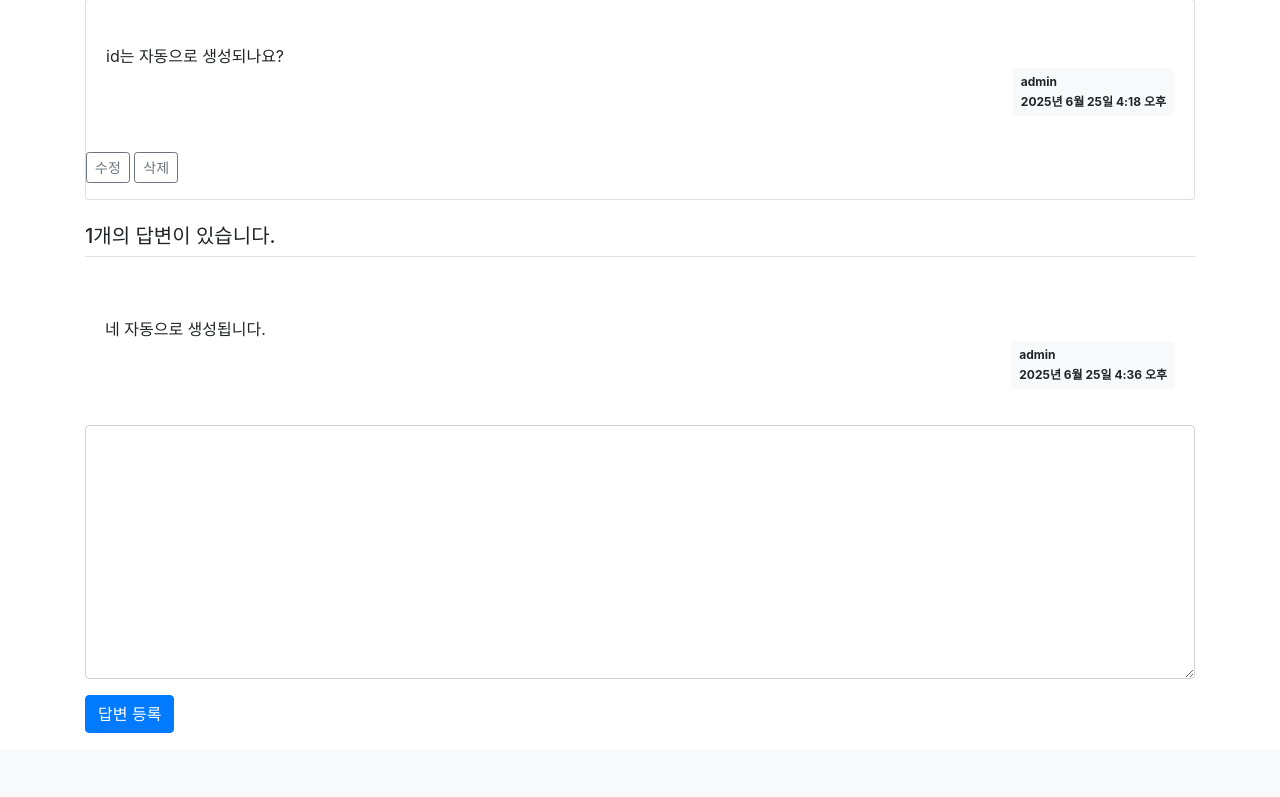
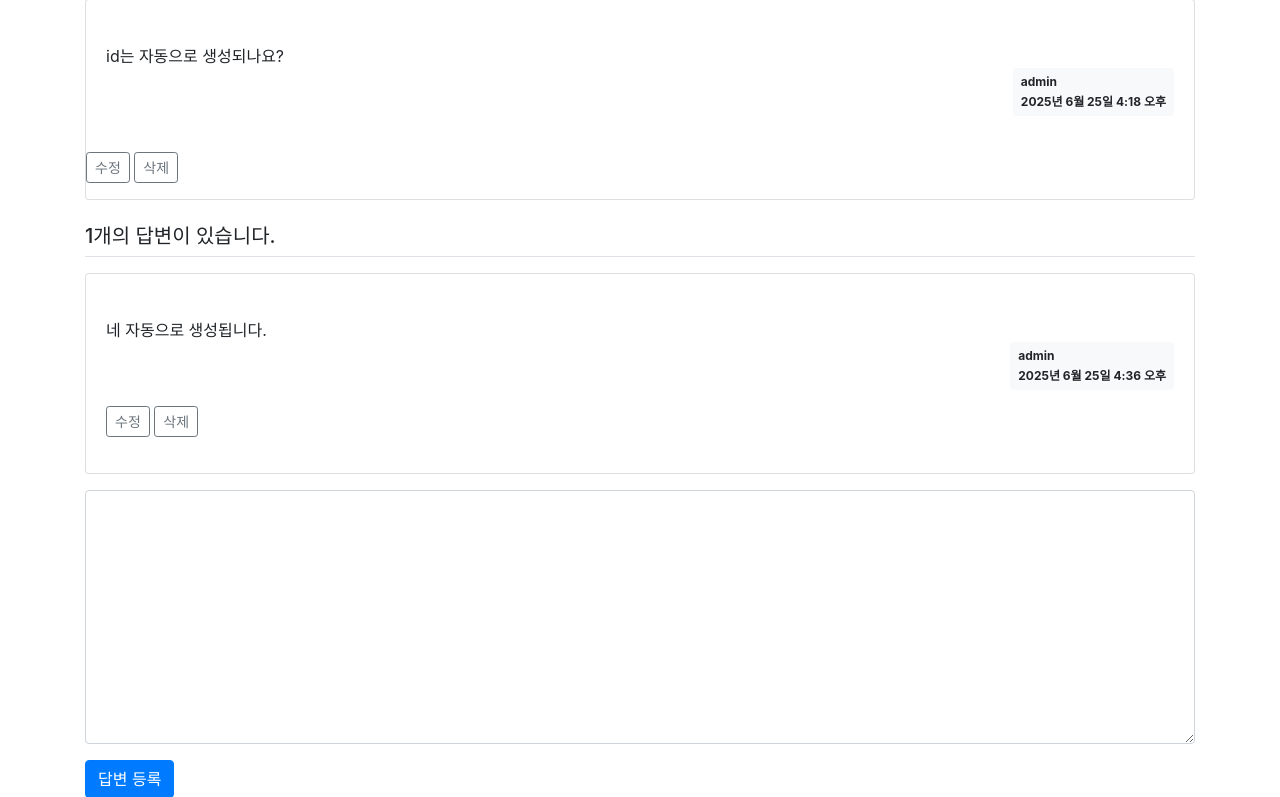
Before and after one commit to jovytree/Practice, a Django app: page /pybo/answer/create/2/ in a window 1280 px wide. Shown: the part 145-942 px from the top of the page. Before the commit the page ends 878 px from the top, so only its background shows below. Run offline with Django 5.2, Linux system fonts and the light colour scheme; a user stored in the database is signed in; data comes from the database, SQL or seed files in the repository; both versions use the stored data as it was after the commit; some libraries are stand-ins or nearby versions.

Commit message:
답변 수정&삭제 기능 추가, 질문 및 답변 수정일시 표시

```diff
--- a/Do_it_django/pybo/urls.py
+++ b/Do_it_django/pybo/urls.py
@@ -14,4 +14,8 @@ urlpatterns = [
          name='question_modify'),
     path('question/delete/<int:question_id>/', views.question_delete,
          name='question_delete'),
+    path('answer/modify/<int:answer_id>/', views.answer_modify,
+         name='answer_modify'),
+    path('answer/delete/<int:answer_id>/', views.answer_delete,
+         name='answer_delete'),
 ]
--- a/Do_it_django/pybo/views.py
+++ b/Do_it_django/pybo/views.py
@@ -1,6 +1,6 @@
 from django.shortcuts import render, get_object_or_404, redirect
 from django.http import HttpResponse
-from .models import Question
+from .models import Question, Answer
 from django.utils import timezone
 from .forms import QuestionForm, AnswerForm
 from django.core.paginator import Paginator
@@ -138,3 +138,38 @@ def question_delete(request, question_id):
         return redirect('pybo:detail', question_id=question.id)
     question.delete()
     return redirect('pybo:index')
+
+@login_required(login_url='common:login')
+def answer_modify(request, answer_id):
+    """
+    pybo 답변 수정
+    """
+    answer = get_object_or_404(Answer, pk=answer_id)
+    if request.user != answer.author:
+        messages.error(request, '수정권한이 없습니다.')
+        return redirect('pybo:detail', question_id=answer.question.id)
+
+    if request.method == 'POST':
+        form = AnswerForm(request.POST, instance=answer)
+        if form.is_valid():
+            answer = form.save(commit=False)
+            answer.author = request.user
+            answer.modify_date = timezone.now()
+            answer.save()
+            return redirect('pybo:detail', question_id=answer.question.id)
+    else:
+        form = AnswerForm(instance=answer)
+    context = {'answer': answer, 'form': form}
+    return render(request, 'pybo/answer_form.html', context)
+
+@login_required(login_url='common:login')
+def answer_delete(request, answer_id):
+    """
+    pybo 답변 삭제
+    """
+    answer = get_object_or_404(Answer, pk=answer_id)
+    if request.user != answer.author:
+        messages.error(request, '삭제권한이 없습니다.')
+    else:
+        answer.delete()
+    return redirect('pybo:detail', question_id=answer.question.id)
--- a/Do_it_django/templates/pybo/question_detail.html
+++ b/Do_it_django/templates/pybo/question_detail.html
@@ -16,6 +16,14 @@
                 {{ question.content }}
             </div>
             <div class="d-flex justify-content-end">
+                {# 수정일시 표시하기 #}
+                {% if question.modify_date %}
+                    <div class="badge badge-light p-2 text-left mx-3">
+                    <div class="mb-2">modified at</div>
+                    <div>{{ question.modify_date }}</div>
+                    </div>
+                {% endif %}
+                {# 작성자와 작성일시 표시하기 #}
                 <div class="badge badge-light p-2 text-left">
                     <div class="mb-2">{{ question.author.username }}</div>
                     <div>{{ question.create_date }}</div>
@@ -39,15 +47,34 @@
         {{ question.answer_set.count }}개의 답변이 있습니다.
     </h5>
     {% for answer in question.answer_set.all %}
+    <div class="card my-3">
         <div class="card-body">
             <div class="card-text" style="white-space: pre-line">
                 {{ answer.content }}
             </div>
             <div class="d-flex justify-content-end">
+                {# 답변 수정 일시 표시하기 #}
+                {% if answer.modify_date %}
+                    <div class="badge badge-light p-2 text-left mx-3">
+                    <div class="mb-2">modified at</div>
+                    <div>{{ answer.modify_date }}</div>
+                    </div>
+                {% endif %}
                 <div class="badge badge-light p-2 text-left">
                     <div class="mb-2">{{ answer.author.username }}</div>
                     <div>{{ answer.create_date }}</div>
                 </div>
+            </div>
+            {# 답변 수정 버튼 #}
+            {% if request.user == answer.author %}
+                <div class="my-3">
+                    <a href="{% url 'pybo:answer_modify' answer.id %}"
+                    class="btn btn-sm btn-outline-secondary">수정</a>
+                    {# 답변 삭제 버튼 #}
+                    <a href="#" class="delete btn btn-sm btn-outline-secondary"
+                    data-uri="{% url 'pybo:answer_delete' answer.id %}">삭제</a>
+                </div>
+            {% endif %}
         </div>
     </div>
     {% endfor %}
```
Also changed, not shown: Do_it_django/templates/pybo/answer_form.html (added, +17 -0 lines), Do_it_django/db.sqlite3. Lines whose indentation alone changed are shown as unchanged.
